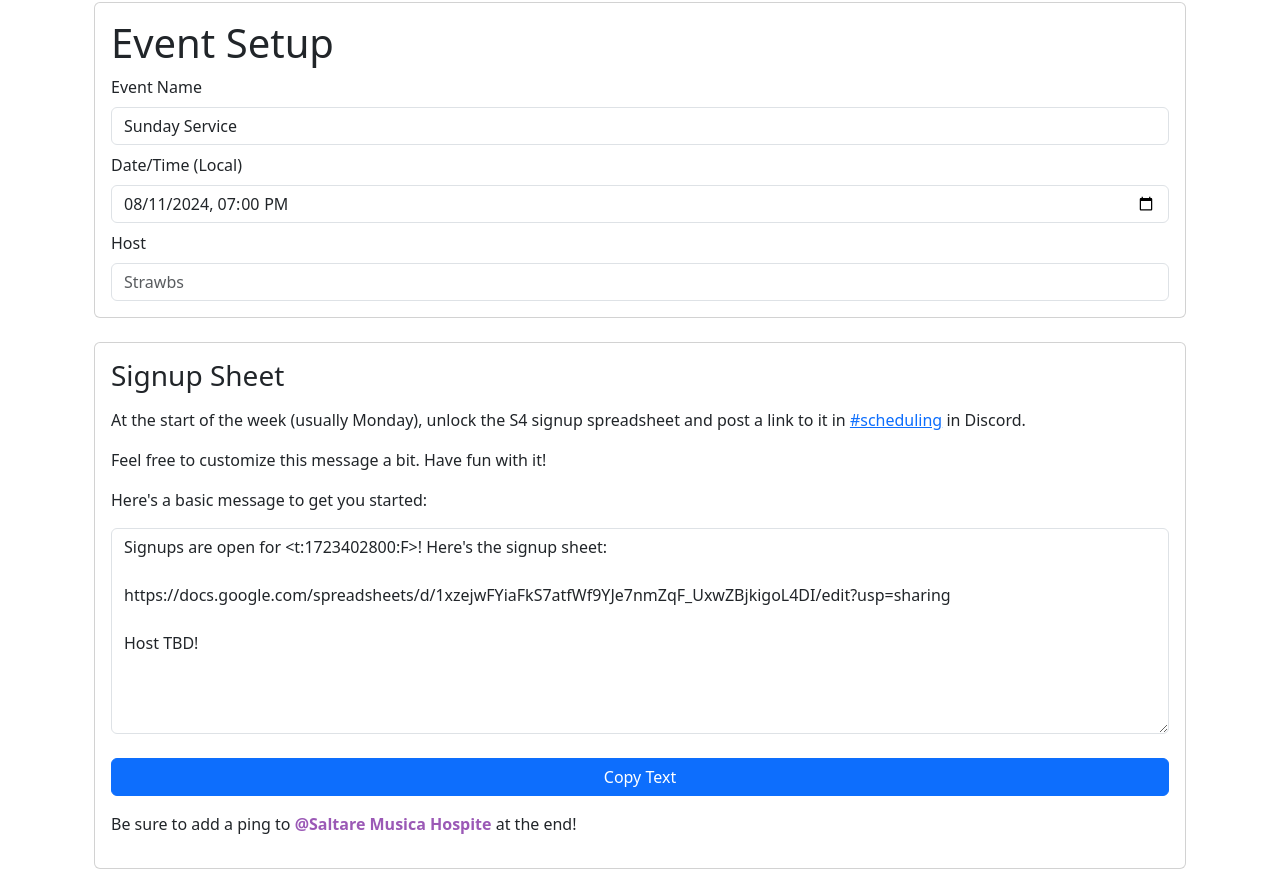
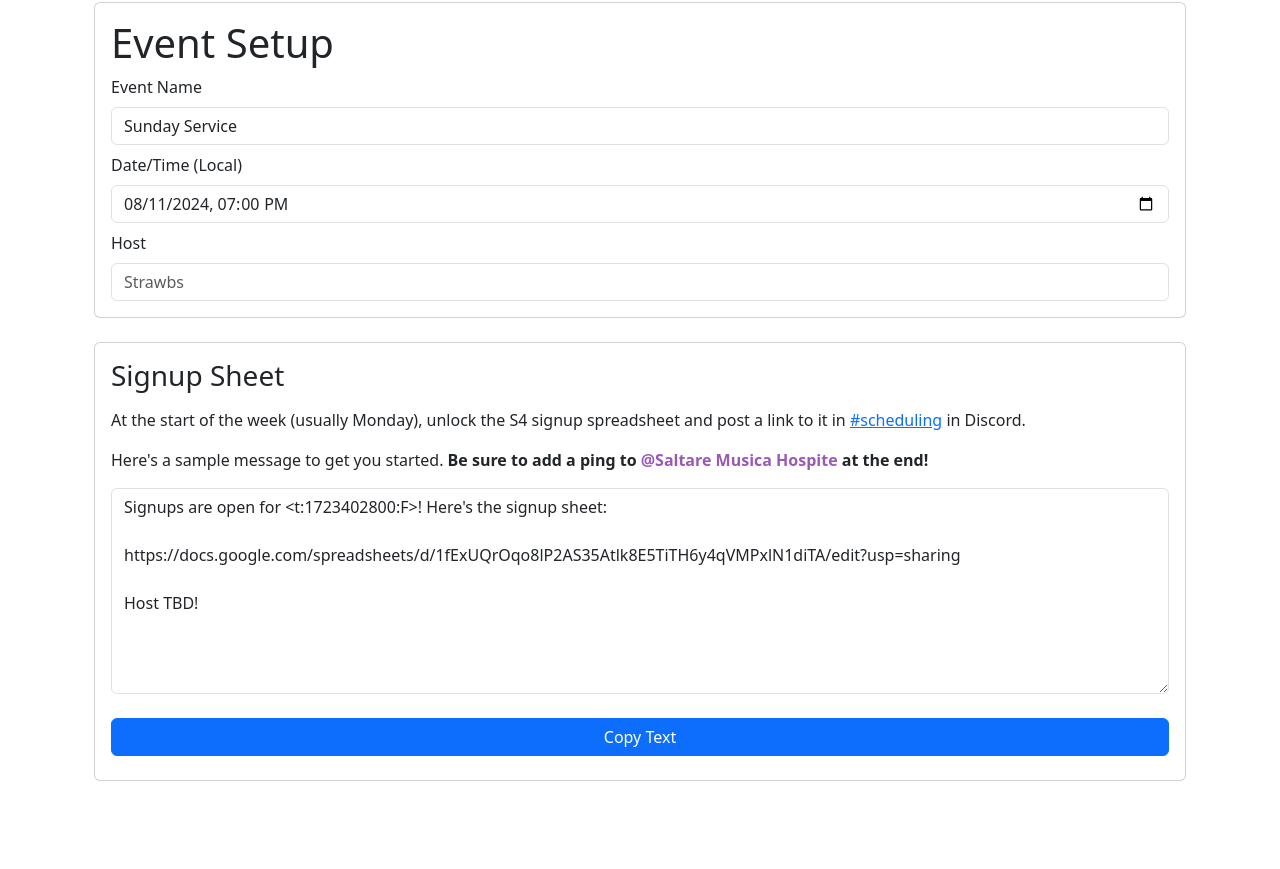
Before and after one commit to SundayServiceVR/sunday-service-vr, a React (Vite) app in the folder webapp/: page /events/1/setup in a window 1280 px wide. Shown: the part 222-1091 px from the top of the page. After the commit the page ends 1003 px from the top, so only its background shows below. Built offline with nearby package versions, Linux system fonts and the light colour scheme; no server answers; the database is empty; sample sign-in values are in the browser's storage.

Commit message:
Updated to Q3 signup sheet

```diff
--- a/webapp/src/features/event/basic/EventDetails.tsx
+++ b/webapp/src/features/event/basic/EventDetails.tsx
@@ -25,14 +25,12 @@ const EventDetails = () => {
                         href="https://discord.com/channels/1004489038159413248/1204320477732929566">
                             #scheduling
                     </a> in Discord.</p>
-                    <p>Feel free to customize this message a bit. Have fun with it!</p>
                     <p>
-                        Here's a basic message to get you started:
+                        Here's a sample message to get you started. <strong>Be sure to add a ping to <span style={{color: "#9B59B6"}}>@Saltare Musica Hospite</span> at the end!</strong>
                     </p>
                     <div className="d-grid gap-2">
                         <Form.Control as="textarea" value={message} rows={8} readOnly className="has-fixed-size" />
                         <Button color={"primary"} className="mt-3 mb-2" onClick={() => { navigator.clipboard.writeText(message); }}>Copy Text</Button>
-                        <p>Be sure to add a ping to <span style={{color: "#9B59B6"}}><strong>@Saltare Musica Hospite</strong></span> at the end!</p>
                     </div>
                 </div>
             </CardBody>
--- a/webapp/src/util/util.ts
+++ b/webapp/src/util/util.ts
@@ -25,5 +25,5 @@ export const nextSundayServiceDefaultDateTime = (): Date => {
 
 }
 
-// Current link: Q2 signup sheet
-export const signupSheetUrl = "https://docs.google.com/spreadsheets/d/1xzejwFYiaFkS7atfWf9YJe7nmZqF_UxwZBjkigoL4DI/edit?usp=sharing";
+// Current link: Q3 signup sheet
+export const signupSheetUrl = "https://docs.google.com/spreadsheets/d/1fExUQrOqo8lP2AS35Atlk8E5TiTH6y4qVMPxlN1diTA/edit?usp=sharing";
```
